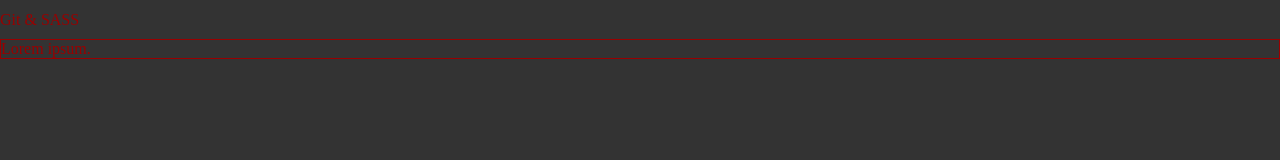
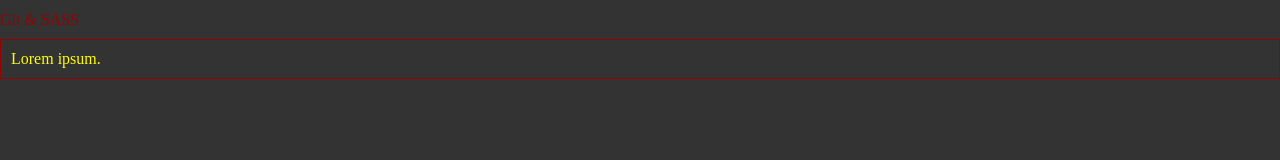
Before and after one commit to dydel/git-sass, a plain HTML site: page index.html in a window 1280 px wide. Drawn offline with Linux system fonts and the light colour scheme.

Commit message:
Dashed scss files

```diff
--- a/sass/style.scss
+++ b/sass/style.scss
@@ -10,6 +10,8 @@ body {
 	}
 
 div {
+	color: yellow;
+	padding: 10px;
 	border: 1px solid $main-color;
 	@include prefixed-transition(.7s);
 	}
--- a/stylesheets/reset.css
+++ /dev/null
@@ -1,7 +0,0 @@
-body, html {
-  margin: 0;
-  padding: 0; }
-
-h1, h2, h3, h4, h5, h6 {
-  font-size: 1em;
-  font-weight: inherit; }
```
Also changed, not shown: css/style.css (added), sass/_mixin.scss (renamed from sass/mixin.scss), sass/_reset.scss (renamed from sass/reset.scss), stylesheets/style.css.
